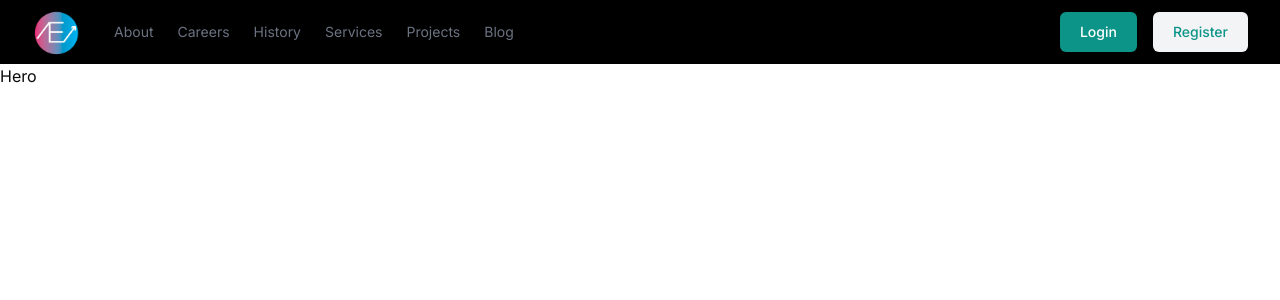
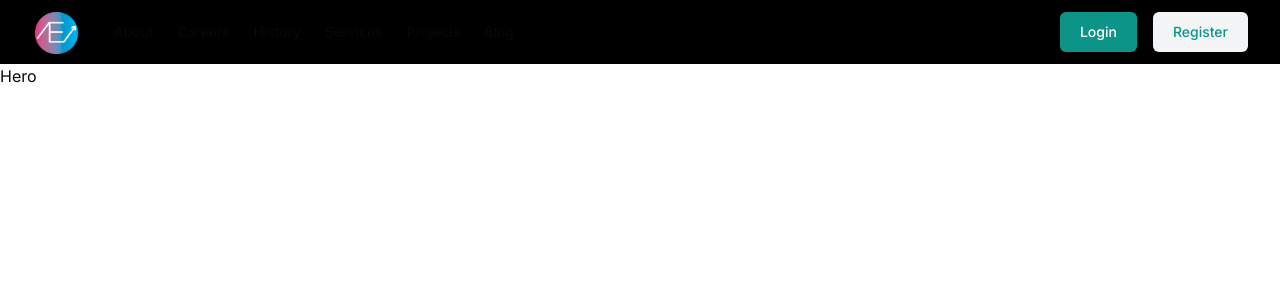
Before and after one commit to quoctm17/enigma-project, a Next.js app: page / in a window 1280 px wide. Shown: the top 300 px of the page. Built offline with nearby package versions, Linux system fonts and the light colour scheme; no server answers.

Commit message:
UI for Header Text

```diff
--- a/app/_components/Header.tsx
+++ b/app/_components/Header.tsx
@@ -13,27 +13,27 @@ function Header() {
       <nav aria-label="Global" className="hidden md:block">
         <ul className="flex items-center gap-6 text-sm">
           <li>
-            <a className="text-gray-500 transition hover:text-gray-500/75" href="#"> About </a>
+            <a className="text-white-500 transition hover:text-gray-500/75" href="#"> About </a>
           </li>
 
           <li>
-            <a className="text-gray-500 transition hover:text-gray-500/75" href="#"> Careers </a>
+            <a className="text-white-500 transition hover:text-gray-500/75" href="#"> Careers </a>
           </li>
 
           <li>
-            <a className="text-gray-500 transition hover:text-gray-500/75" href="#"> History </a>
+            <a className="text-white-500 transition hover:text-gray-500/75" href="#"> History </a>
           </li>
 
           <li>
-            <a className="text-gray-500 transition hover:text-gray-500/75" href="#"> Services </a>
+            <a className="text-white-500 transition hover:text-gray-500/75" href="#"> Services </a>
           </li>
 
           <li>
-            <a className="text-gray-500 transition hover:text-gray-500/75" href="#"> Projects </a>
+            <a className="text-white-500 transition hover:text-gray-500/75" href="#"> Projects </a>
           </li>
 
           <li>
-            <a className="text-gray-500 transition hover:text-gray-500/75" href="#"> Blog </a>
+            <a className="text-white-500 transition hover:text-gray-500/75" href="#"> Blog </a>
           </li>
         </ul>
       </nav>
```
